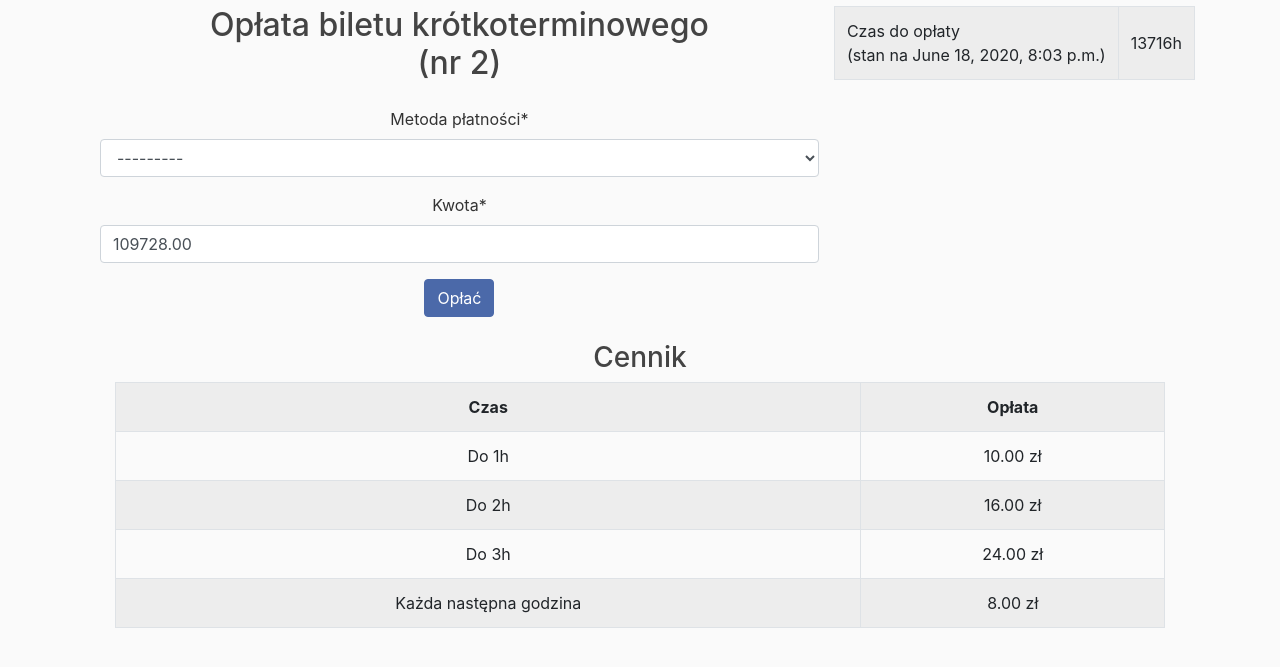
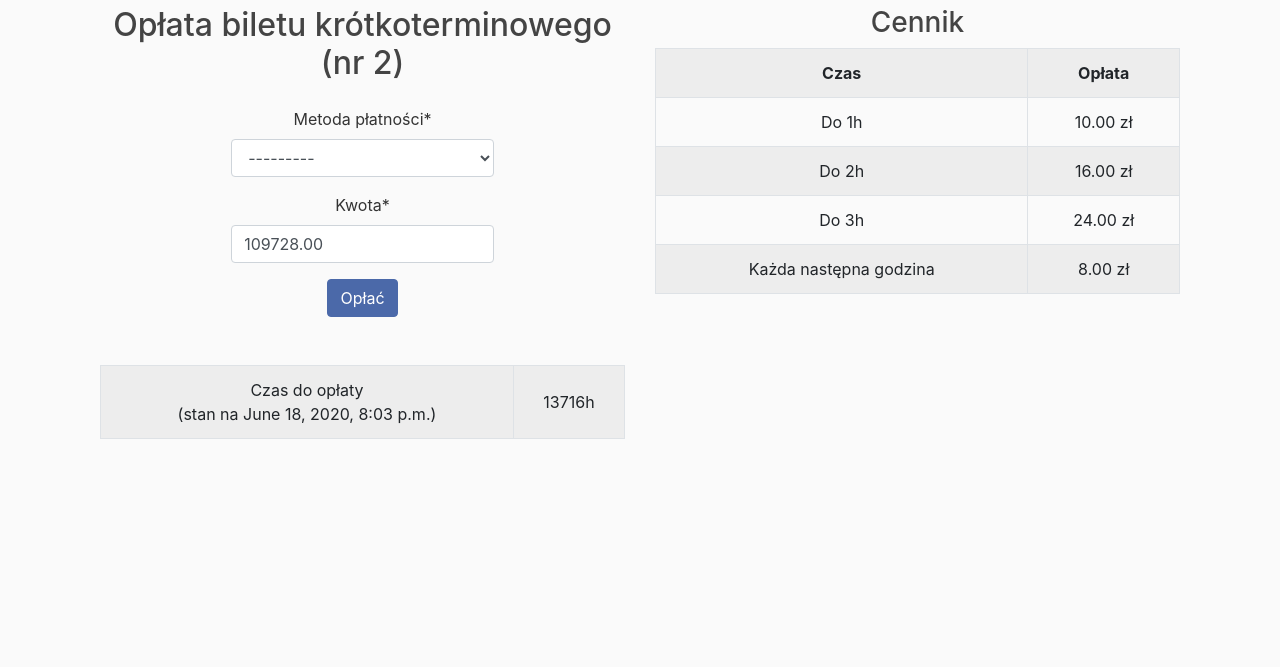
Before and after one commit to adamnapieralski/bd2-airport-parking-database, a Django app: page /tickets/pay/2/ in a window 1280 px wide. Shown: the part 58-725 px from the top of the page. Run offline with Django 3.2, Linux system fonts and the light colour scheme; data comes from the database, SQL or seed files in the repository; some libraries are stand-ins or nearby versions.

Commit message:
add strefa_wolne_miejsca calculations when handling tickets, fix layout

```diff
--- a/airport_parking_site/parking_app/forms.py
+++ b/airport_parking_site/parking_app/forms.py
@@ -17,6 +17,13 @@
         super(TicketShortForm, self).__init__(*args, **kwargs)
         self.fields['strefa'].queryset = models.Strefa.objects.filter(
             parking__rodzaj_parkingu="krotkoterminowy")
+
+    def clean_strefa(self):
+        strefa = self.cleaned_data.get('strefa')
+        if strefa.liczba_wolnych_miejsc <= 0:
+            raise forms.ValidationError("Brak wolnych miejsc na tej strefie.")
+
+        return strefa
 
 
 class TicketLongForm(forms.ModelForm):
@@ -54,6 +61,9 @@
 
         if not models.Rezerwacja.objects.filter(id=rezerwacja_id, miejsce_parkingowe__strefa=strefa).exists():
             raise forms.ValidationError("Ta rezerwacja obowiązuje na innej strefie.")
+
+        if strefa.liczba_wolnych_miejsc <= 0:
+            raise forms.ValidationError("Brak wolnych miejsc na tej strefie.")
 
         return strefa
 
--- a/airport_parking_site/parking_app/templates/parking_app/ticket_payment.html
+++ b/airport_parking_site/parking_app/templates/parking_app/ticket_payment.html
@@ -12,11 +12,11 @@
 {% block content %}
 <div class="content container">
     <div class="row">
-        <div class="col text-center">
+        <div class="col text-center w-50">
             {% if bilet is not None %}
             {% if bilet_dlugoterminowy is None %}
             <h2>Opłata biletu krótkoterminowego <br> (nr {{ bilet.nr_biletu }})</h2>
-            <div class="w-50 mx-auto my-4"></div>
+            <div class="w-50 mx-auto my-4">
                 <form method="POST" >{% csrf_token %}
                     {{ form|crispy }}
                     <button type="submit" class="btn btn-primary center-block mb-4">Opłać</button>
--- a/airport_parking_site/parking_app/views.py
+++ b/airport_parking_site/parking_app/views.py
@@ -66,6 +66,9 @@
             bilet = models.Bilet.objects.get(id=form_exit.cleaned_data.get('nr_biletu'))
             bilet.czas_wyjazdu = timezone.now()
             bilet.save()
+            strefa = bilet.strefa
+            strefa.liczba_wolnych_miejsc += 1
+            strefa.save()
 
             return redirect('tickets_view_id', id=bilet.id)
     else:
@@ -85,6 +88,9 @@
             ticket.save()
             ticket.nr_biletu = ticket.id
             ticket.save()
+            strefa = ticket.strefa
+            strefa.liczba_wolnych_miejsc -= 1
+            strefa.save()
             return redirect('tickets_view_id', id=ticket.id)
     else:
         form = TicketShortForm()
@@ -105,8 +111,10 @@
             )
             bilet.nr_biletu = bilet.id
             bilet.save()
+            strefa = bilet.strefa
+            strefa.liczba_wolnych_miejsc -= 1
+            strefa.save()
             ticket.bilet = bilet
-
             rezerwacja = models.Rezerwacja.objects.filter(
                 id=form.cleaned_data['rezerwacja_id']).first()
             ticket.rezerwacjaa = rezerwacja
```
